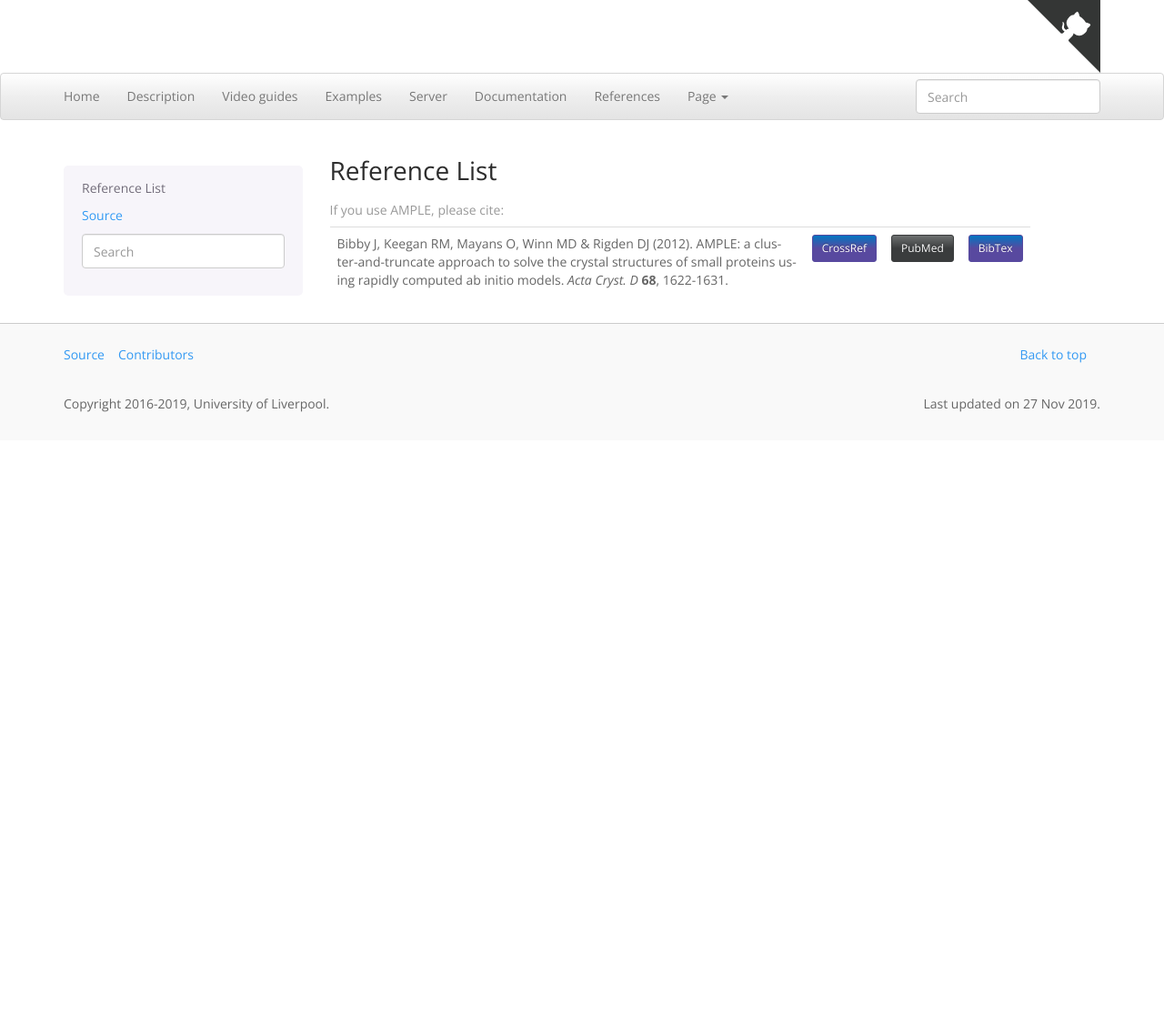
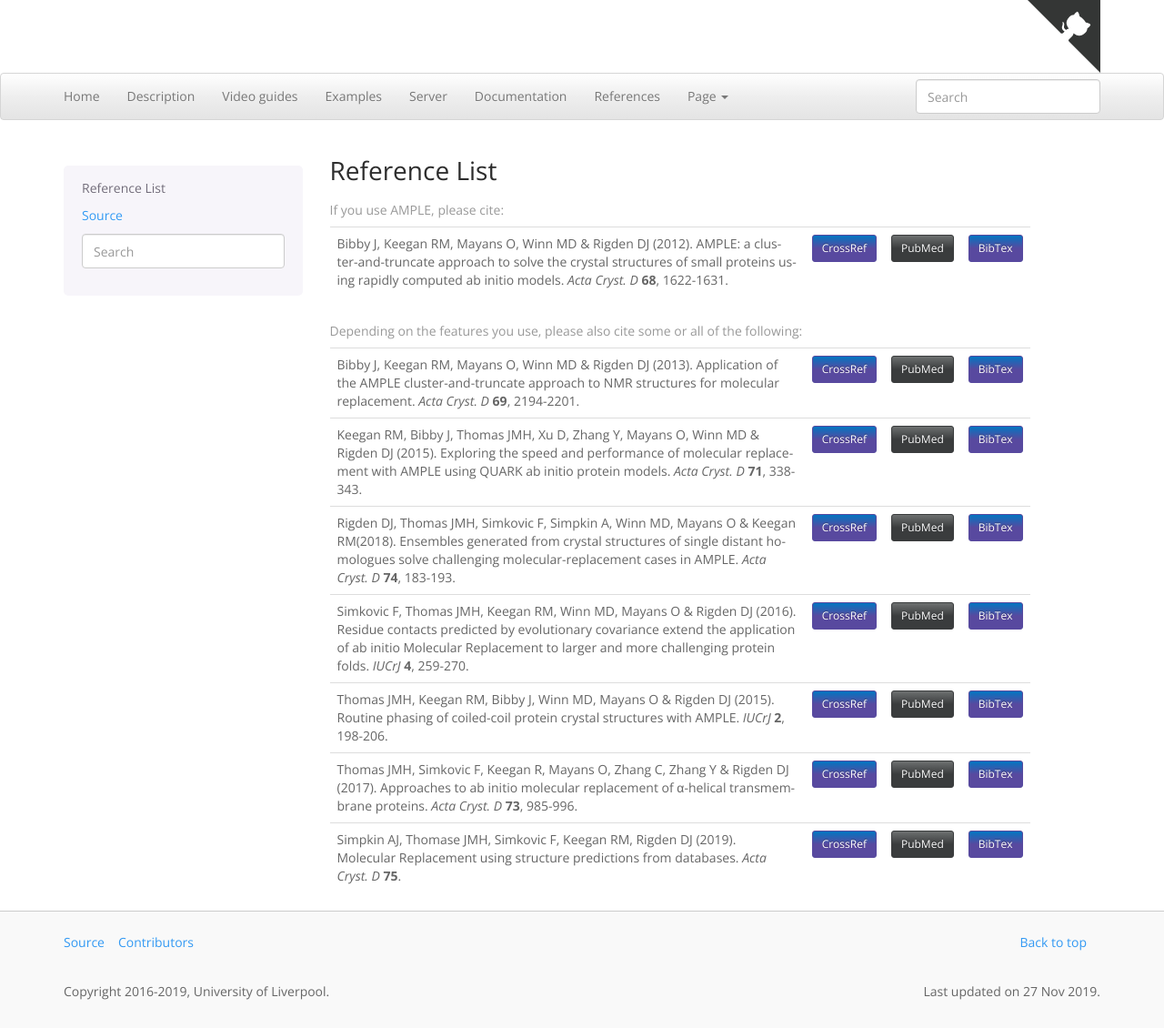
Before and after one commit to rigdenlab/ample, a Sphinx documentation site: the page built from docs/references.rst, in a window 1280 px wide. Shown: the whole page at 91% size. Built offline with Sphinx 7.4.7, drawn with Linux system fonts in a browser that asks for light colours; before the commit the page ends 900 px from its top, so only the background shows below that; some of the changed lines change nothing that is shown.

Commit message:
Fixed an indexing error

```diff
--- a/docs/references.rst
+++ b/docs/references.rst
@@ -102,13 +102,17 @@
 
      - .. cssclass:: btn btn-primary btn-sm btn-reference
 
-          `BibTex <_static/thomas2017.bib>
+          `BibTex <_static/thomas2017.bib>`_
 
-  * - Simpkin AJ, Thomase JMH, Simkovic F, Keegan RM, Rigden DJ (2019). Molecular Replacement using structure predictions from databases  *Acta Cryst. D* **75**.
+   * - Simpkin AJ, Thomase JMH, Simkovic F, Keegan RM, Rigden DJ (2019). Molecular Replacement using structure predictions from databases. *Acta Cryst. D* **75**.
      - .. cssclass:: btn btn-primary btn-sm btn-reference
 
           `CrossRef <https://doi.org/10.1107/S2059798319013962>`_
 
+     - .. cssclass:: btn btn-default btn-sm btn-reference
+
+          `PubMed <https://www.ncbi.nlm.nih.gov/pubmed>`_
+
      - .. cssclass:: btn btn-primary btn-sm btn-reference
 
           `BibTex <_static/simpkin2019.bib>`_
```
